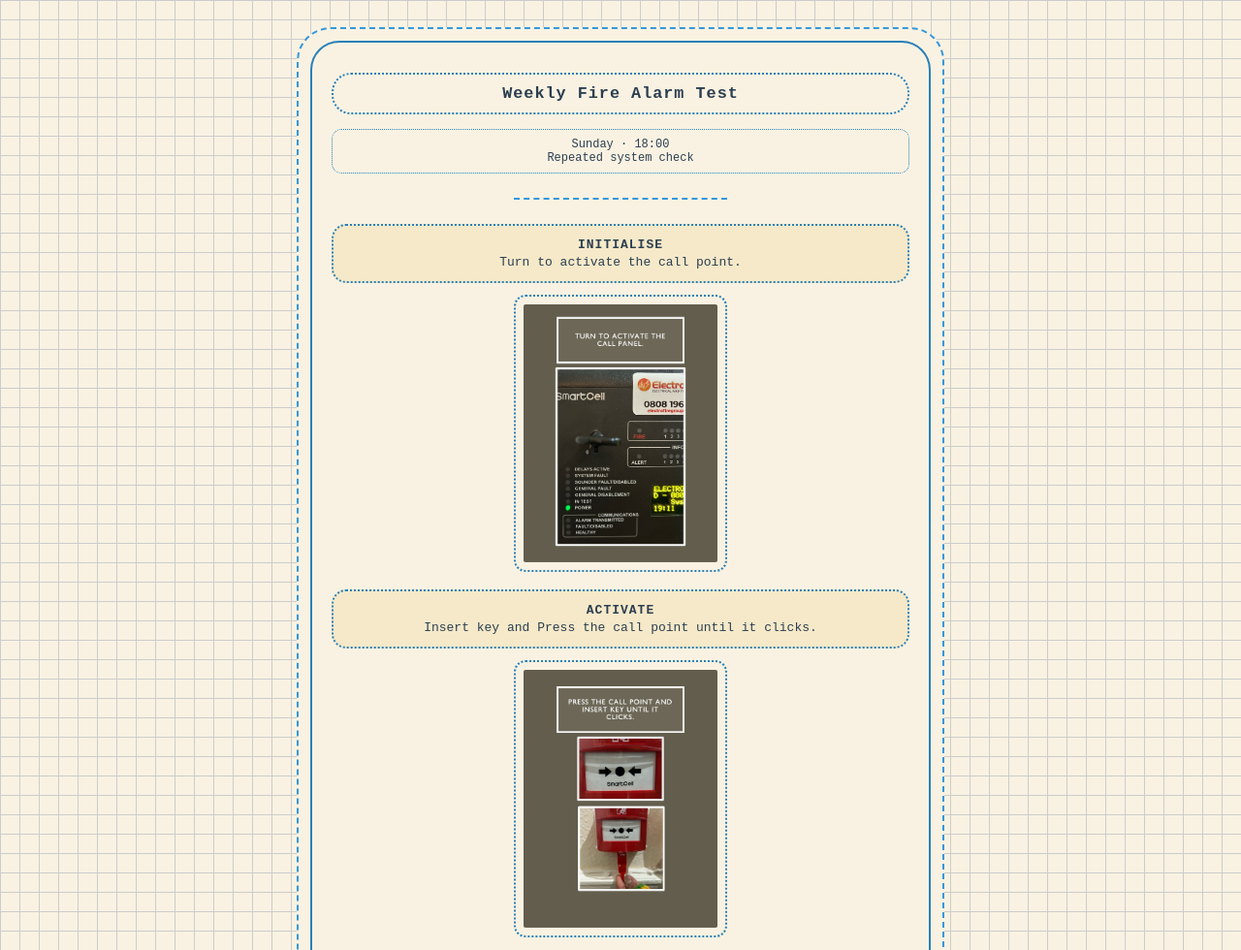
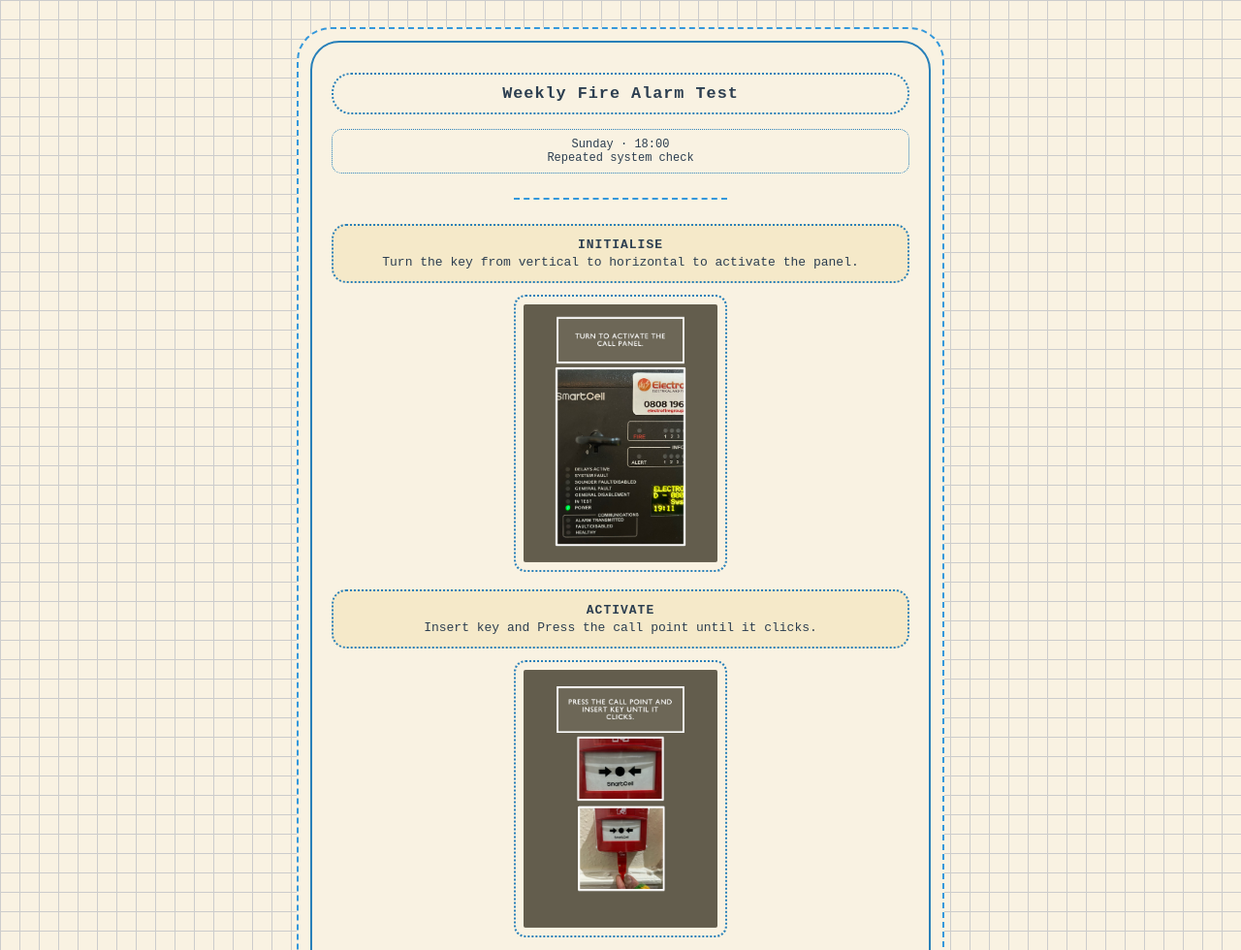
Before and after one commit to hsstokes/Weekly-fire-alarm-test, a plain HTML site: page index.html in a window 1280 px wide. Shown: the top 980 px of the page at 97% size. Drawn offline with Linux system fonts and the light colour scheme.

Commit message:
Update index.html

```diff
--- a/index.html
+++ b/index.html
@@ -149,7 +149,7 @@ footer p {
 
 	<div class="step">
 		<b>INITIALISE</b>
-		Turn to activate the call point.
+		Turn the key from vertical to horizontal to activate the panel.
 	</div>
 	<figure class="image-container">
 		<img src="images/initialise-call-point-key.jpg"
```
